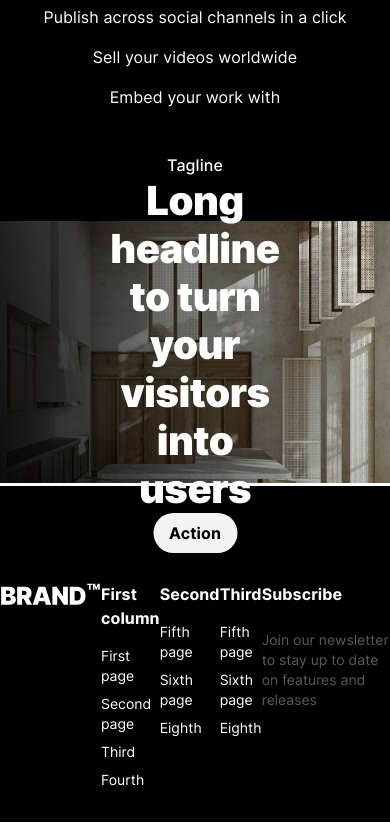
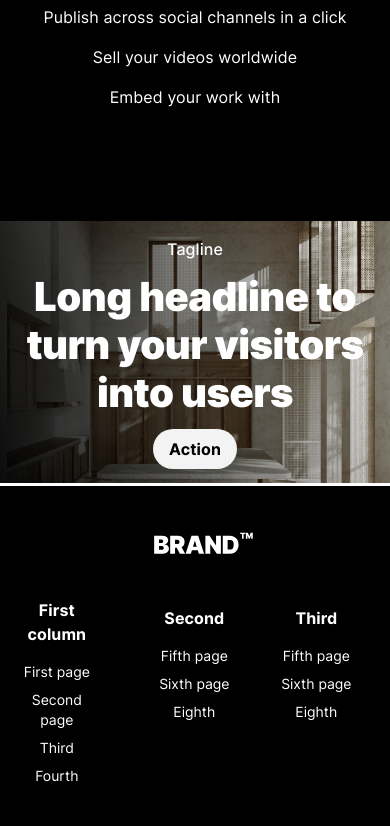
Before and after one commit to ani-ananiashvili/BRAND_Responsive, a plain HTML site: page index.html in a window 390 px wide. Shown: the part 1853-2679 px from the top of the page. Drawn offline with Linux system fonts and the light colour scheme.

Commit message:
responsive debug => full design

```diff
--- a/css/style.css
+++ b/css/style.css
@@ -1,14 +1,9 @@
-/* header section  */
-
  .headerSection {
      display: flex;
      justify-content: space-between;
      align-items: center;
      padding: 20px;
-    /* width: 100%;
-    position: fixed;
-    z-index: 1; */
-    /* background-color: #FFF; */
+     width: 100%;
  }
 
  .ulNav {
@@ -186,6 +181,7 @@
      gap: 40px;
  }
 
+
  /* media query
 (sofa section) */
 
@@ -278,7 +274,6 @@
      }
 
  }
-
 
 
  /* feature section  */
@@ -447,7 +442,7 @@
 
      .textDiv {
          display: flex;
-        flex-direction: row;
+         flex-direction: column;
          width: 100%;
          column-gap: 129px;
      }
@@ -527,9 +522,8 @@
  }
 
 
+ /* woodenCloset image section */
 
-
-/* woodenCloset image section */
  .woodenClosetImage {
      width: 100%;
  }
@@ -564,7 +558,6 @@
      color: #FFF;
  }
 
-
  .imageTitle2 {
      font-family: 'Inter900';
      font-size: 40px;
@@ -585,39 +578,58 @@
      top: 50%;
      left: 50%;
      transform: translate(-50%, -50%);
+     gap: 10px;
  }
-
 
 
  /* media query
 (woodenCloset image section)
 */
 
-@media (max-width: 1024px) {}
+ @media (max-width: 1024px) {
+     .imageTextDiv {
+         gap: 32px;
+     }
+
+ }
 
 
-@media (max-width: 744px) {}
+ @media (max-width: 744px) {
+     .imageTextDiv {
+         width: 100%;
+         gap: 12px;
+     }
+ }
 
 
-@media (max-width: 375px) {}
-
-
+ @media (max-width: 375px) {
+     .imageTextDiv {
+         height: 232px;
+         gap: 12px;
+     }
+ }
 
 
 
  /* footer section */
-
-.footerListsDiv {
-    height: 144px;
-}
 
  .footerContent {
      background-color: #000;
      display: flex;
      text-align: left;
      align-items: center;
+     margin: 0 auto;
      justify-content: space-around;
+     width: 100%;
      height: 336px;
+ }
+
+ .footerListsDiv {
+     height: 144px;
+ }
+
+ .whiteBrand {
+     padding-right: 100px;
  }
 
  .firstSecondThirdTitles {
@@ -656,7 +668,6 @@
      text-align: left;
  }
 
-
  .lastFooterDiv {
      display: flex;
      flex-direction: column;
@@ -666,14 +677,9 @@
  }
 
 
-
-
-
-
-
-
-
-
+ .logoAndFirsColumn {
+     display: flex;
+ }
 
 
  /* media query
@@ -681,13 +687,104 @@
 */
 
 
-@media (max-width: 1024px) {}
+
+ @media (max-width: 1024px) {
+
+     .lastFooterDiv {
+         display: none;
+     }
+
+     .logoAndFirsColumn {
+         display: flex;
+         flex-direction: column;
+         height: 209px;
+     }
+
+     .footerListsDiv {
+         height: auto;
+         width: 240px;
+         height: 144px;
+     }
+
+     .footerUls {
+         display: flex;
+         flex-direction: column;
+     }
 
 
+     .footerContent {
+         display: flex;
+         align-items: flex-end;
+         justify-content: left;
+         width: 100%;
+         height: 100%;
+         padding: 45px 32px;
+     }
+
+ }
 
 
+ @media (max-width: 744px) {
+     .footerContent {
+         width: 100%;
+         height: 242.46px;
+         padding: 40px 22px;
+         gap: 5px;
 
-@media (max-width: 744px) {}
+     }
+
+     .logoAndFirsColumn {
+         width: 155.67px;
+         height: 191px;
+     }
 
 
-@media (max-width: 375px) {}
+     .footerListsDiv {
+         width: 155.67px;
+     }
+
+     .footerUls {
+         width: 117px;
+         height: 100%;
+     }
+
+ }
+
+
+ @media (max-width: 440px) {
+
+     .whiteBrand {
+         padding: 0px;
+         transform: translate(130px, -20px);
+     }
+
+     .firstFooterList {
+         width: 98.33px;
+         padding-left: 25px;
+         height: 100%;
+     }
+
+     .footerUls {
+         padding-right: 40px;
+         padding-top: 80px;
+         height: 116px;
+     }
+
+     .logoAndFirsColumn {
+         display: flex;
+         padding-top: 25px;
+         height: 100%;
+     }
+
+     .footerContent {
+         display: flex;
+         justify-content: center;
+         text-align: center;
+         width: 100%;
+         height: 340px;
+     }
+
+     .footerListsDiv {
+         height: 100%;
+     }
+ }
--- a/index.html
+++ b/index.html
@@ -12,6 +12,8 @@
 </head>
 
 <body>
+
+    <!-- header section -->
 
     <header>
         <div class="headerSection">
@@ -40,6 +42,7 @@
 
 
     <!-- sofa section -->
+
     <section class="fullSofaSection">
         <div class="sofaSection">
             <div class="textDiv">
@@ -65,7 +68,6 @@
             </div>
         </div>
     </section>
-
 
     <!-- feature section -->
 
@@ -107,10 +109,8 @@
         </div>
     </section>
 
+    <!-- shelf section -->
 
-
-
-    <!-- shelf section -->
     <section class="shelfSection">
         <div class="shelfDiv divFlex">
             <div class="shelfImageDiv">
@@ -134,21 +134,20 @@
                     <h4 class="text-children">Publish across social channels in a click</h4>
                     <h4 class="text-children">Sell your videos worldwide</h4>
                     <h4 class="text-children last-txt-child">Embed your work with </h4>
-
                 </div>
             </div>
         </div>
     </section>
 
+    <!-- woodenCloset image section -->
 
-    <!-- woodenCloset image section -->
     <section>
         <div class="woodenClosetDiv">
             <picture>
                 <source media="(min-width:1024px)" srcset="images/woodenCloset1.png">
                 <source media="(min-width:744px)" srcset="images/woodenCloset2.png">
                 <source media="(min-width:375px)" srcset="images/woodenCloset3.png">
-                <img src="images/woodenCloset4.png" class="woodenClosetImage">
+                <img src="images/woodenCloset4.png" alt="image" class="woodenClosetImage">
             </picture>
             <div class="imageTextDiv">
                 <h5 class="imageTitle1">Tagline</h5>
@@ -166,10 +165,11 @@
 
     <footer>
         <div class="footerContent">
-            <div class="footerListsDiv">
-                <a href=""><img src="images/whiteLogo.svg" alt="logo"></a>
+            <div class="logoAndFirsColumn">
+                <div class="footerListsDiv whiteBrand">
+                    <a href=""><img class="footerBrandImage" src="images/whiteLogo.svg" alt="logo"></a>
                 </div>
-            <div class="footerListsDiv">
+                <div class="footerListsDiv firstFooterList">
                     <ul>
                         <h4 class="firstSecondThirdTitles"><a class="footerTitles" href="">First column</a></h4>
                         <div class="listGap">
@@ -180,8 +180,9 @@
                         </div>
                     </ul>
                 </div>
+            </div>
             <div class="footerListsDiv">
-                <ul>
+                <ul class="footerUls">
                     <h4 class="firstSecondThirdTitles"><a class="footerTitles" href="">Second</a></h4>
                     <div class="listGap">
                         <li><a class="footerList" href="">Fifth page</a></li>
@@ -191,7 +192,7 @@
                 </ul>
             </div>
             <div class="footerListsDiv">
-                <ul>
+                <ul class="footerUls">
                     <h4 class="firstSecondThirdTitles"><a class="footerTitles" class="footerTitles" href="">Third</a>
                     </h4>
                     <div class="listGap">
@@ -203,7 +204,8 @@
             </div>
             <div class="footerListsDiv lastFooterDiv">
                 <h4><a class="footerTitles" href="">Subscribe</a></h4>
-                <p><a class="footerP" href="">Join our newsletter to stay up to date on features and releases</a></p>
+                <p><a class="footerP" href="">Join our newsletter to stay up to date on features and releases</a>
+                </p>
             </div>
         </div>
     </footer>
```
Lines whose indentation alone changed are shown as unchanged.
